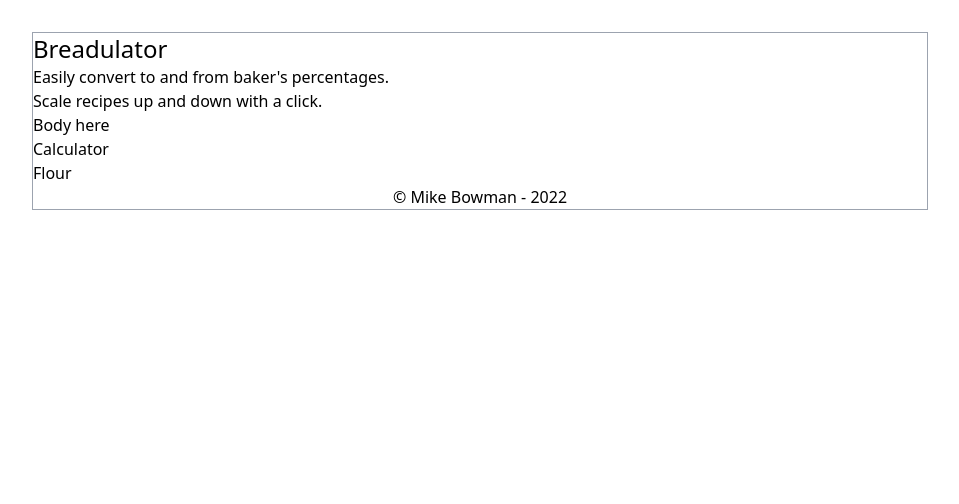
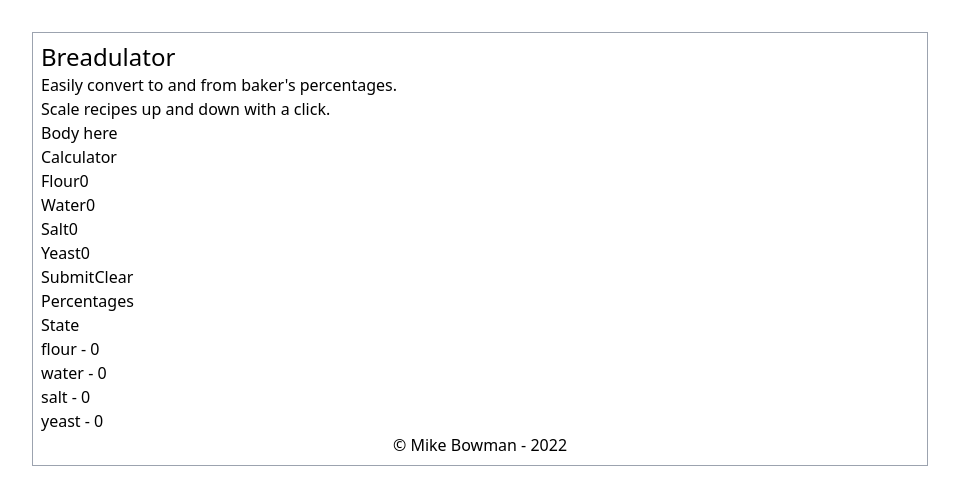
Before and after one commit to bowmanmike/breadulator, a React (Vite) app: page / in a window 1280 px wide. Shown: the top 504 px of the page, without its empty margins (160-1119 px from the left). Built offline with nearby package versions, Linux system fonts and the light colour scheme.

Commit message:
Form wired up and typescript compiling

```diff
--- a/index.html
+++ b/index.html
@@ -5,7 +5,7 @@
     <meta name="viewport" content="width=device-width, initial-scale=1.0" />
     <title>Breadulator</title>
   </head>
-  <body class="max-w-4xl border border-gray-400 mx-auto my-8">
+  <body class="max-w-4xl border border-gray-400 mx-auto my-8 p-2">
     <div id="root"></div>
     <script type="module" src="/src/main.tsx"></script>
   </body>
--- a/src/components/Calculator.tsx
+++ b/src/components/Calculator.tsx
@@ -1,57 +1,80 @@
-// import React, { useState } from 'react';
+import React, { useState } from 'react';
 
-// interface FormState {
-//   flour: number;
-//   water: number;
-//   salt: number;
-//   yeast: number;
-// }
+interface FormState {
+  flour: number;
+  water: number;
+  salt: number;
+  yeast: number;
+}
 
-const Calculator = () => (
-  <>
-    <div>Calculator</div>
-    {/* <form onSubmit={submitForm}> */}
-    <form>
-      <label htmlFor="flour">Flour</label>
-      <input type="number" />
-    </form>
-  </>
-);
-// const [values, setValues] = useState({
-//   flour: 0,
-//   water: 0,
-//   salt: 0,
-//   yeast: 0,
-// } as FormState);
+const Calculator = () => {
+  const [values, setValues] = useState({
+    flour: 0,
+    water: 0,
+    salt: 0,
+    yeast: 0,
+  } as FormState);
 
-// const resetForm = (): void => {
-//   const newValues: FormState = Object.keys(values).reduce(
-//     (acc, key: string) => {
-//       acc[key] = 0;
-//       return acc;
-//     },
-//     {}
-//   );
+  const submitForm = (e: React.FormEvent<HTMLFormElement>) => {
+    e.preventDefault();
 
-//   setValues(newValues);
-// };
+    console.log('submitting');
+    console.log({ values });
+  };
 
-// function updateValues(e: React.FormEvent<HTMLFormElement>) {
-//   let { value } = e.target;
-//   if (e.target.type === 'number') {
-//     value = parseInt(e.target.value);
-//   }
+  const handleChange = (e: React.ChangeEvent<HTMLInputElement>) => {
+    const val = parseInt(e.target.value);
 
-//   setValues({
-//     ...values,
-//     [e.target.name]: value,
-//   });
-// }
+    setValues({
+      ...values,
+      [e.target.name]: val,
+    });
+  };
 
-// function submitForm(e: React.FormEvent<HTMLFormElement>) {
-//   e.preventDefault();
+  const resetForm = () => {
+    const newValues: FormState = Object.keys(values).reduce((acc, key) => {
+      acc[key as keyof typeof values] = 0;
+      return acc;
+    }, {} as FormState);
 
-//   resetForm();
-// }
+    setValues(newValues);
+  };
+
+  return (
+    <>
+      <div>Calculator</div>
+      <form onSubmit={submitForm}>
+        {Object.keys(values).map((field) => (
+          <div key={field}>
+            <label htmlFor={field}>
+              {field.replace(/^\w/, (c) => c.toUpperCase())}
+            </label>
+            <input
+              name={field}
+              type="number"
+              onChange={handleChange}
+              value={values[field as keyof typeof values]}
+            />
+          </div>
+        ))}
+        <button type="submit">Submit</button>
+        <button type="button" onClick={resetForm}>
+          Clear
+        </button>
+      </form>
+      <div>
+        <h1>Percentages</h1>
+      </div>
+      <div>
+        <h1>State</h1>
+        {Object.keys(values).map((k) => (
+          <div key={k}>
+            {k} - {values[k as keyof typeof values]}
+          </div>
+        ))}
+      </div>
+    </>
+  );
+};
 
 export default Calculator;
```
